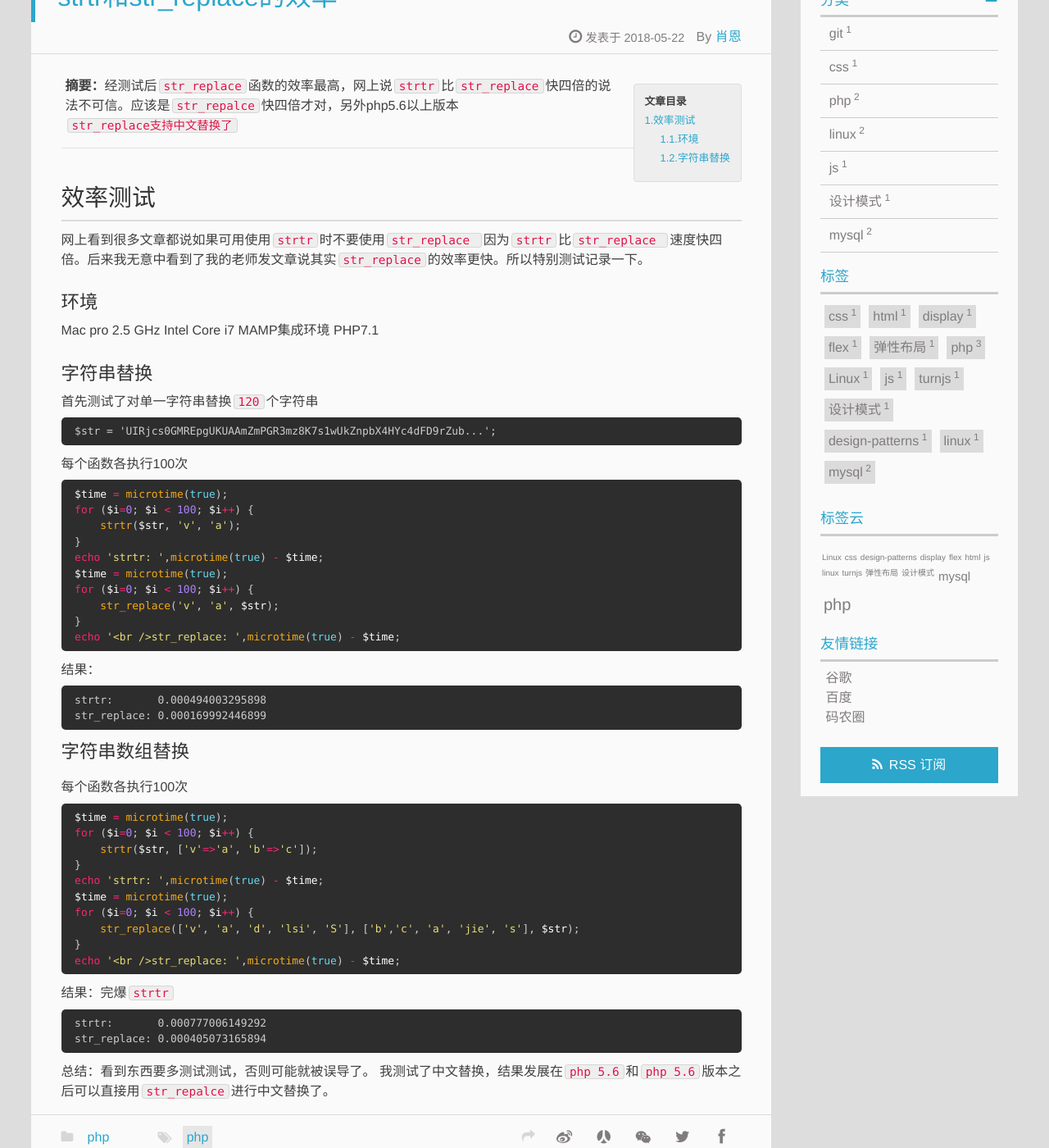
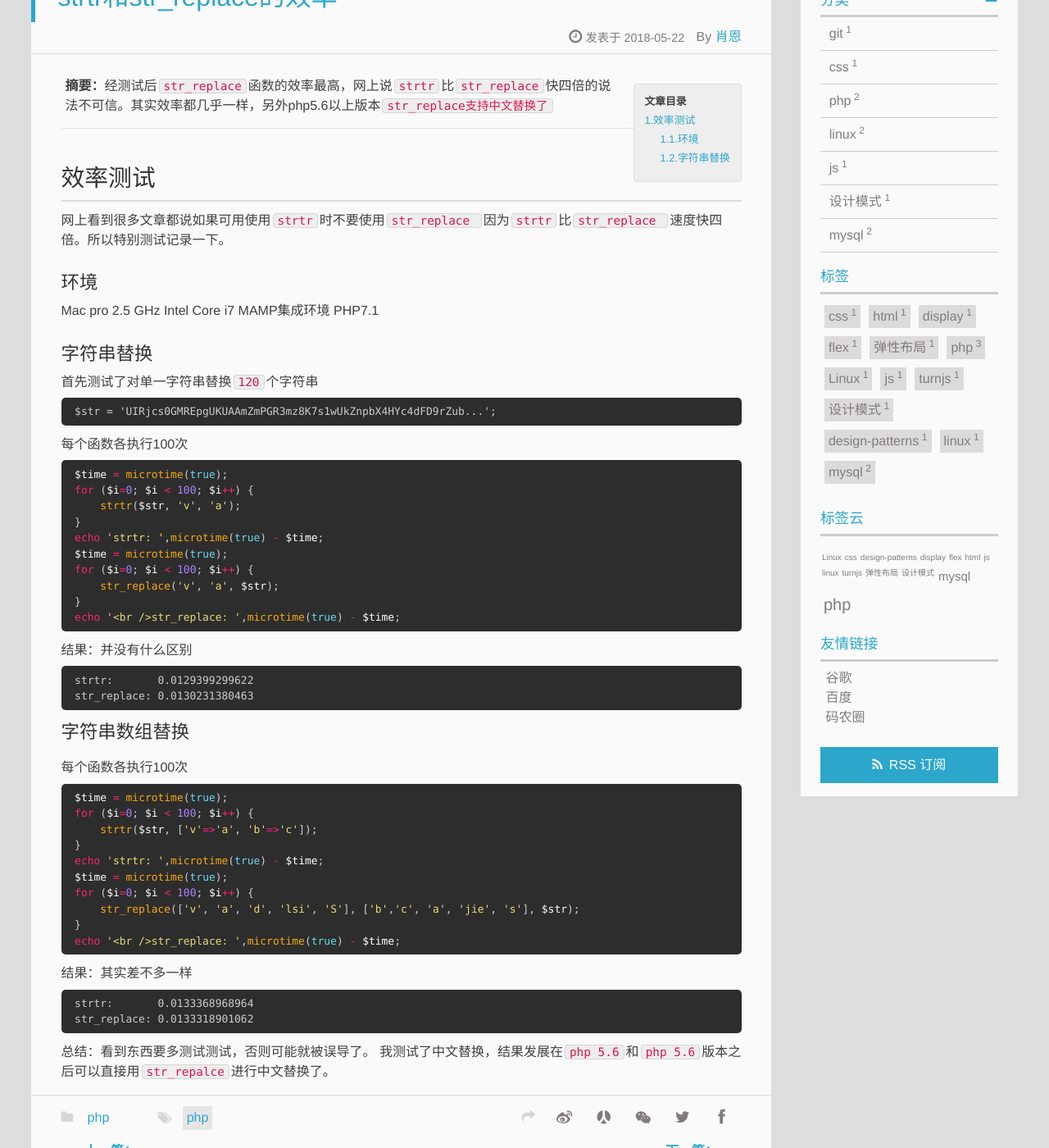
Before and after one commit to seanhepps/seanhepps.github.io, a Jekyll site: the page built from _posts/2018-05-22-strtr-and-str_replace-speed.md, in a window 1280 px wide and 1400 px high, scrolled down 277 px. Shown: the whole window at 82% size. Built offline with Jekyll 4.4.1, drawn with Linux system fonts in a browser that asks for light colours; comment, search, counter and statistics services are not loaded.

Commit message:
修改文章

````diff
--- a/_posts/2018-05-22-strtr-and-str_replace-speed.md
+++ b/_posts/2018-05-22-strtr-and-str_replace-speed.md
@@ -4,11 +4,11 @@ category: php
 tags: php
 title: strtr和str_replace的效率
 ---
-经测试后`str_replace`函数的效率最高，网上说`strtr`比`str_replace`快四倍的说法不可信。应该是`str_repalce`快四倍才对，另外php5.6以上版本`str_replace支持中文替换了`
+经测试后`str_replace`函数的效率最高，网上说`strtr`比`str_replace`快四倍的说法不可信。其实效率都几乎一样，另外php5.6以上版本`str_replace支持中文替换了`
 
 
 ## 效率测试
-网上看到很多文章都说如果可用使用`strtr`时不要使用`str_replace `因为`strtr`比`str_replace `速度快四倍。后来我无意中看到了我的老师发文章说其实`str_replace`的效率更快。所以特别测试记录一下。
+网上看到很多文章都说如果可用使用`strtr`时不要使用`str_replace `因为`strtr`比`str_replace `速度快四倍。所以特别测试记录一下。
 ### 环境
 Mac pro 2.5 GHz Intel Core i7
 MAMP集成环境 PHP7.1
@@ -30,10 +30,10 @@ for ($i=0; $i < 100; $i++) {
 }
 echo '<br />str_replace: ',microtime(true) - $time;
 ```
-结果：
+结果：并没有什么区别
 ```
-strtr:       0.000494003295898
-str_replace: 0.000169992446899
+strtr:       0.0129399299622
+str_replace: 0.0130231380463
 ```
 #### 字符串数组替换
 每个函数各执行100次
@@ -49,10 +49,10 @@ for ($i=0; $i < 100; $i++) {
 }
 echo '<br />str_replace: ',microtime(true) - $time;
 ```
-结果：完爆`strtr`
+结果：其实差不多一样
 ```
-strtr:       0.000777006149292
-str_replace: 0.000405073165894
+strtr:       0.0133368968964
+str_replace: 0.0133318901062
 ```
 总结：看到东西要多测试测试，否则可能就被误导了。
 我测试了中文替换，结果发展在`php 5.6`和`php 5.6`版本之后可以直接用`str_repalce`进行中文替换了。
````
